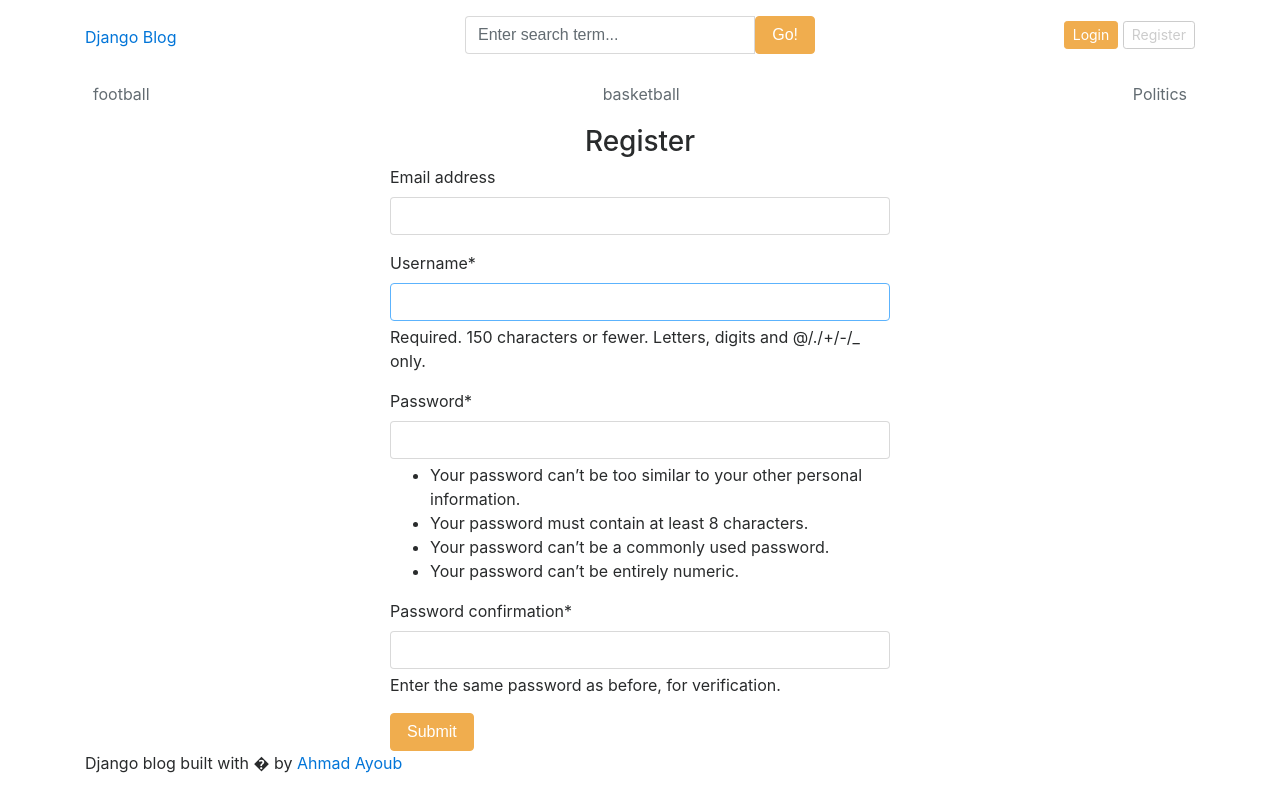
After one commit to Ahmadaybb/blog-project, a Django app: page /register/ in a window 1280 px wide. The commit adds this page. Run offline with Django 5.2, Linux system fonts and the light colour scheme; data comes from the database, SQL or seed files in the repository; both versions use the stored data as it was after the commit; some libraries are stand-ins or nearby versions.

Commit message:
login and logout

```diff
--- /dev/null
+++ b/blog_main/forms.py
@@ -0,0 +1,8 @@
+from django.contrib.auth.models import User
+from django.contrib.auth.forms import UserCreationForm
+
+
+class RegistrationForm(UserCreationForm):
+    class Meta:
+        model = User
+        fields = ('email','username','password1','password2')
--- a/blog_main/settings.py
+++ b/blog_main/settings.py
@@ -39,6 +39,8 @@ INSTALLED_APPS = [
     'django.contrib.staticfiles',
     'blogs',
     'assignments',
+    'crispy_forms',
+    'crispy_bootstrap4',
 ]
 
 MIDDLEWARE = [
@@ -131,3 +133,4 @@ STATICFILES_DIRS =[
 DEFAULT_AUTO_FIELD = 'django.db.models.BigAutoField'
 MEDIA_URL = "/media/"
 MEDIA_ROOT = BASE_DIR/'media'
+CRISPY_TEMPLATE_PACK = 'Bootstrap4'
--- a/blog_main/urls.py
+++ b/blog_main/urls.py
@@ -25,6 +25,9 @@ urlpatterns = [
     path('admin/', admin.site.urls),
     path('',views.home,name='home'),
     path('category/' , include('blogs.urls')),
-    path('<slug:slug>/', BlogsView.blogs, name='blogs'),
+    path('blog/<slug:slug>/', BlogsView.blogs, name='blogs'),
     path('blogs/search/', BlogsView.search,name='search'),
+    path('register/',views.register,name='register'),
+    path('login/', views.login,name='login'),
+    path('logout/',views.logout,name='logout')
 ]+ static(settings.MEDIA_URL, document_root=settings.MEDIA_ROOT)
--- a/blog_main/views.py
+++ b/blog_main/views.py
@@ -1,14 +1,55 @@
 from django.http import HttpResponse
-from django.shortcuts import render
+from django.shortcuts import redirect, render
 
+from assignments.models import About
+from blog_main.forms import RegistrationForm
 from blogs.models import Blog, Category
+from django.contrib.auth.forms import AuthenticationForm
+from django.contrib import auth
 
 def home(request):
 
     featured_posts= Blog.objects.filter(is_featured=True,status='Published')
     posts= Blog.objects.filter(is_featured=False, status='Published')
+    try:
+        about = About.object.get()
+    except:
+        about = None
     context={
         'featured_posts': featured_posts,
         'posts' : posts,
+        'about':about,
     }
     return render(request,'home.html',context)
+def register(request):
+    if request.method == 'POST':
+        form = RegistrationForm(request.POST)
+        if form.is_valid():
+            form.save()
+            return redirect('register')
+    else:
+        form = RegistrationForm()
+
+    context = {
+        'form':form,
+    }
+    return render(request,'register.html',context)
+def login(request):
+    if request.method == 'POST':
+        form=AuthenticationForm(request, request.POST)
+        if form.is_valid():
+            username = form.cleaned_data['username']
+            password = form.cleaned_data['password']
+            user = auth.authenticate(username=username, password=password)
+            if user is not None:
+                auth.login(request,user)
+            return redirect('home')
+
+    form= AuthenticationForm()
+    context = {
+        'form' : form,
+    }
+    return render(request,'login.html',context)
+def logout(request):
+    auth.logout(request)
+    return redirect('home')
--- a/templates/base.html
+++ b/templates/base.html
@@ -27,8 +27,14 @@
             </form>
           </div>
           <div class="col-4 d-flex justify-content-end align-items-center">
-            <a class="btn btn-sm btn-warning" href="#">Login</a> &nbsp;
-            <a class="btn btn-sm btn-outline-secondary" href="#">Register</a>
+            {% if not user.is_authenticated %}
+            <a class="btn btn-sm btn-warning" href="{% url 'login' %}">Login</a> &nbsp;
+            <a class="btn btn-sm btn-outline-secondary" href="{% url 'register' %}">Register</a>
+            {% else %}
+            <span>You are logged in as {{ user }}</span>
+            &emsp;
+            <span><a href="{% url 'logout' %}">Logout</a></span>
+            {% endif %}
           </div>
         </div>
       </header>
--- /dev/null
+++ b/templates/register.html
@@ -0,0 +1,12 @@
+{% extends 'base.html' %}
+
+
+{% block content %}
+{% load crispy_forms_tags %}
+<h3 class="text-center" >Register</h3>
+<form action="{% url 'register' %}" method="POST" style="width: 500px; margin: auto;" >
+    {% csrf_token %}
+    {{ form | crispy }}
+    <button type="submit" class="btn btn-warning">Submit</button>
+</form>
+{% endblock %}
```
Also changed, not shown: templates/login.html (added, +14 -0 lines), db.sqlite3.
